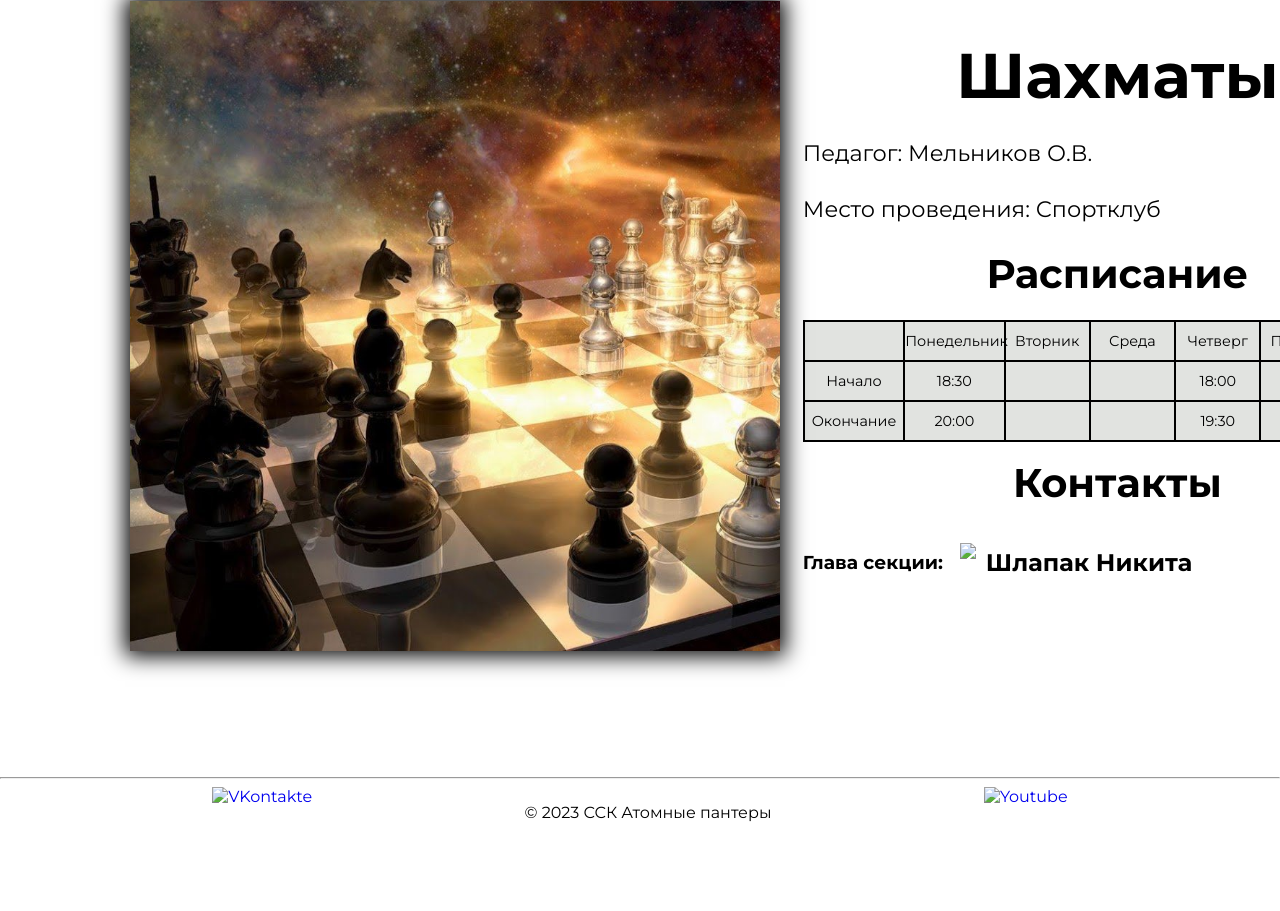
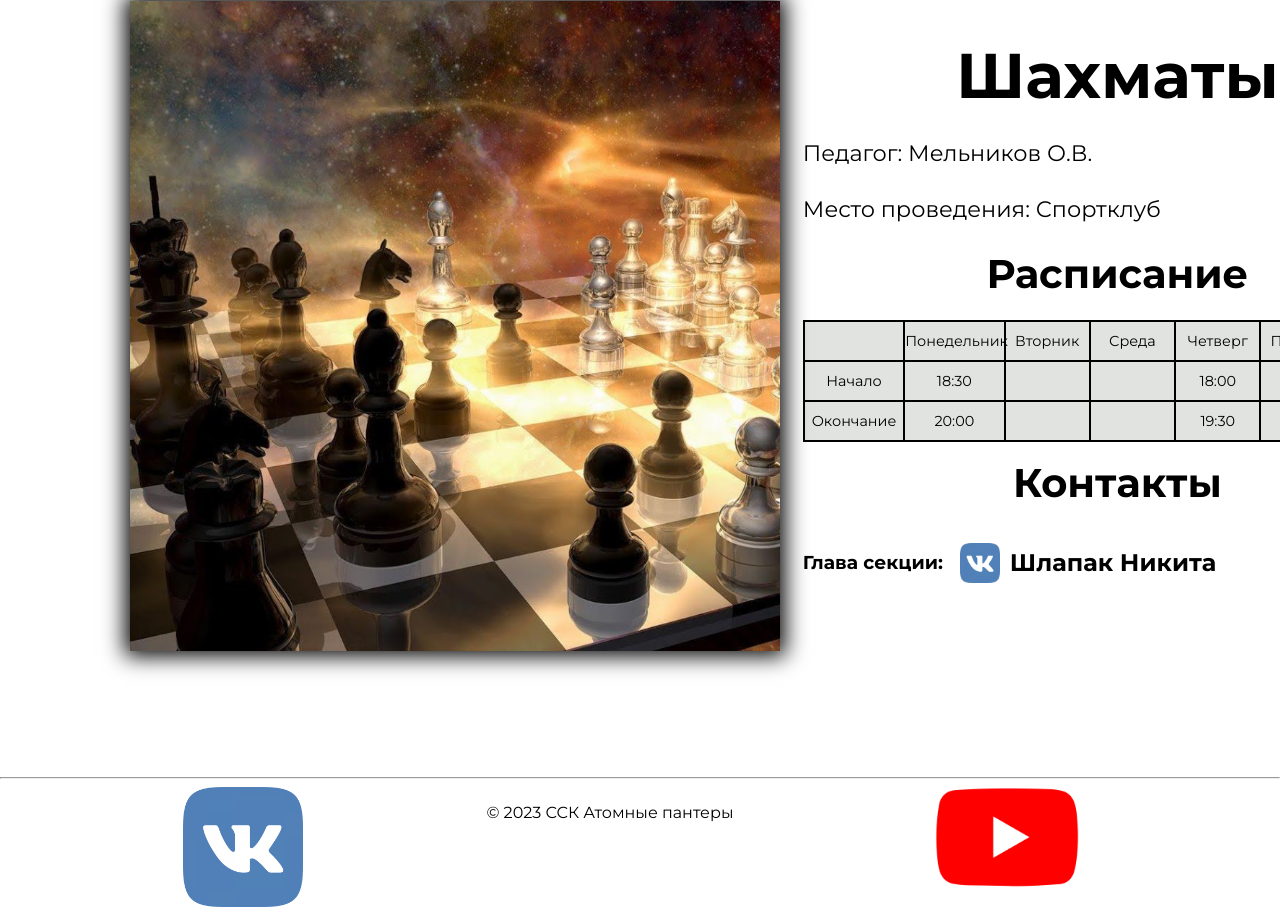
Before and after one commit to VladislavETAI/sportclub, a plain HTML site: page section_pages/chess.html in a window 1280 px wide. Shown: the part 236-1147 px from the top of the page. Before the commit the page ends 1074 px from the top, so only its background shows below. Drawn offline with Linux system fonts and the light colour scheme.

Commit message:
fixed chess

```diff
--- a/section_pages/chess.html
+++ b/section_pages/chess.html
@@ -91,7 +91,7 @@
                 <h3 class="vk_link_heading">
                     Глава секции:
                     <a href="https://vk.com/id276340104" class="vk_link" target="_blank">
-                        <img src="../img/mainpage/logos/vk.png" height="40px"
+                        <img src="../img/logos/vk.png" height="40px"
                             style="width: auto;
                                    margin-right: 10px;">
                         Шлапак Никита
@@ -104,13 +104,13 @@
 <hr>
 <footer class="footer">
     <div>
-        <a href="https://vk.com/iatemephi"><img id="vk" src="../img/mainpage/logos/vk.png" alt="VKontakte"></a>
+        <a href="https://vk.com/iatemephi"><img id="vk" src="../img/logos/vk.png" alt="VKontakte"></a>
     </div>
     <div>
         <p>&#169; 2023 ССК Атомные пантеры</p>
     </div>
     <div>
-        <a href="https://www.youtube.com/@IATEvideos/videos"><img id="youtube" src="../img/mainpage/logos/ckpp.png" alt="Youtube"></a>
+        <a href="https://www.youtube.com/@IATEvideos/videos"><img id="youtube" src="../img/logos/ckpp.png" alt="Youtube"></a>
     </div>
 </footer>
 </body>
```
